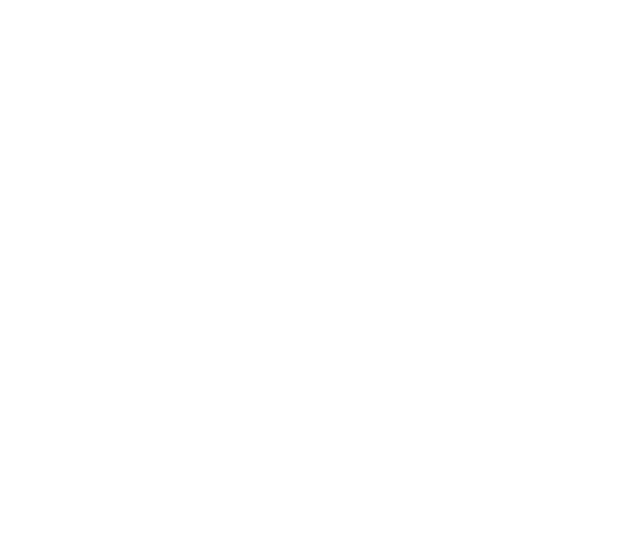
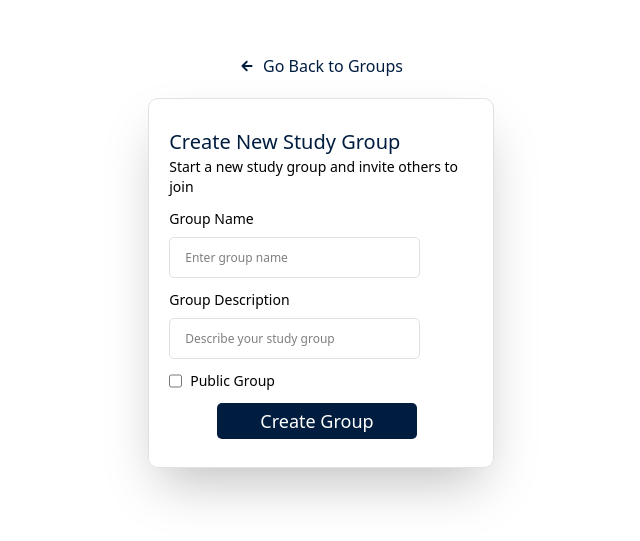
Before and after one commit to mebz2/nexus, a React (Vite) app in the folder client/: page /groups/creategroup in a window 1280 px wide. Before the commit this address had no page. Shown: the part 139-680 px from the top of the page, without its empty margins (319-959 px from the left). Built offline with nearby package versions, Linux system fonts and the light colour scheme.

Commit message:
done with create group page

```diff
--- a/client/src/App.tsx
+++ b/client/src/App.tsx
@@ -9,6 +9,7 @@ import {
 	Inbox,
 	Settings,
 	Calendar,
+	CreateGroup
 } from "./pages";
 import { Files, Members, Overview, Tasks } from "./pages/Group/subpages";
 function App() {
@@ -20,6 +21,7 @@ function App() {
 				<Route path="/login" element={<Login />} />
 				<Route path="/home" element={<Home />} />
 				<Route path="/groups" element={<Groups />} />
+				<Route path="/groups/creategroup" element={<CreateGroup />} />
 				<Route path="/archive" element={<Archive />} />
 				<Route path="/settings" element={<Settings />} />
 				<Route path="/calendar" element={<Calendar />} />
--- a/client/src/components/Button.tsx
+++ b/client/src/components/Button.tsx
@@ -15,7 +15,7 @@ const Button = ({ label, radius }: ButtonProps) => {
 			  w-full h-full
 		      outline-none text-lg bg-(--primary-color) text-white
 		      ${radius ? `rounded-[${radius}px]` : "rounded-lg"} font-medium
-		      hover:shadow-lg hover:shadow-gray-600
+		      hover:shadow-lg hover:shadow-gray-600 hover:font-bold
 		      hover:cursor-pointer
 	      `}
 		>
--- /dev/null
+++ b/client/src/pages/Groups/CreateGroup.tsx
@@ -0,0 +1,64 @@
+import { Link } from "react-router-dom";
+import { IoMdArrowRoundBack } from "react-icons/io";
+import { Button, Textfield } from "@/components";
+
+function CreateGroup() {
+	return (
+		<div className="
+			flex flex-col
+			justify-center items-center h-screen"
+		>
+
+			{ /* link to go back to groups page */}
+			<Link to={"/groups"} className="
+				mb-5 flex items-center gap-2 hover:font-bold
+				text-primary
+			">
+				<IoMdArrowRoundBack />
+				Go Back to Groups
+			</Link>
+
+			{ /* Container for create group card */}
+			<div className="
+				w-[27%] h-fit border border-border flex
+				flex-col rounded-[10px] p-7 gap-3 pl-5
+				shadow-2xl
+			">
+
+				<div>
+					<p className="font-medium text-[20px] text-primary">
+						Create New Study Group
+					</p>
+					<p className="font-extralight text-sm">
+						Start a new study group and invite others to join
+					</p>
+				</div>
+
+				<div className="w-[85%]">
+					<Textfield id="group-name" label="Group Name" type="text"
+						errorId="group-name-id"
+						placeholder="Enter group name"
+					/>
+				</div>
+				<div className="w-[85%]">
+					<Textfield id="group-description" label="Group Description" type="text"
+						errorId="group-name-id"
+						placeholder="Describe your study group"
+					/>
+				</div>
+
+				<div className="flex gap-2 w-fit ">
+					<input type="checkbox" id="public-group-box" />
+					<p className="font-light text-sm">Public Group</p>
+				</div>
+
+				<div className="h-9 w-50 mx-auto">
+					<Button label="Create Group" radius={5} onClick={() => { console.log("Create group") }} />
+				</div>
+			</div>
+
+		</div >
+	);
+}
+
+export default CreateGroup;
--- a/client/src/pages/Groups/Groups.tsx
+++ b/client/src/pages/Groups/Groups.tsx
@@ -1,18 +1,23 @@
 import { GroupCard, Layout, SearchBar } from "@/components";
 import { MockGroups } from "@/mocks/";
+import { useNavigate } from "react-router-dom";
+
 
 function Groups() {
+	const navigate = useNavigate();
 	return (
 		<Layout>
 			<div className="flex flex-col items-center gap-2.5 ">
 				<div className="w-full flex items-center">
 					<SearchBar />
 					<button className="
-						h-10 w-40 mr-5 rounded-lg border-none
-						outline-none hover:cursor-pointer font-medium
-						bg-(--primary-color) text-white
-						hover:shadow-lg hover:shadow-gray-600
-					">
+							h-10 w-40 mr-5 rounded-lg border-none
+							outline-none hover:cursor-pointer font-medium
+							bg-(--primary-color) text-white
+							hover:shadow-lg hover:shadow-gray-600
+						"
+						onClick={() => { navigate("/groups/creategroup") }}
+					>
 						Create Group
 					</button>
 				</div>
--- a/client/src/pages/index.ts
+++ b/client/src/pages/index.ts
@@ -7,3 +7,4 @@ export { default as Archive } from "./Archive/Archive";
 export { default as Inbox } from "./Inbox/Inbox";
 export { default as Settings } from "./Settings/Settings";
 export { default as Calendar } from "./Calendar/Calendar";
+export { default as CreateGroup } from "./Groups/CreateGroup";
```
Also changed, not shown: 1 other file (tests, documents, lock files or other folders).
